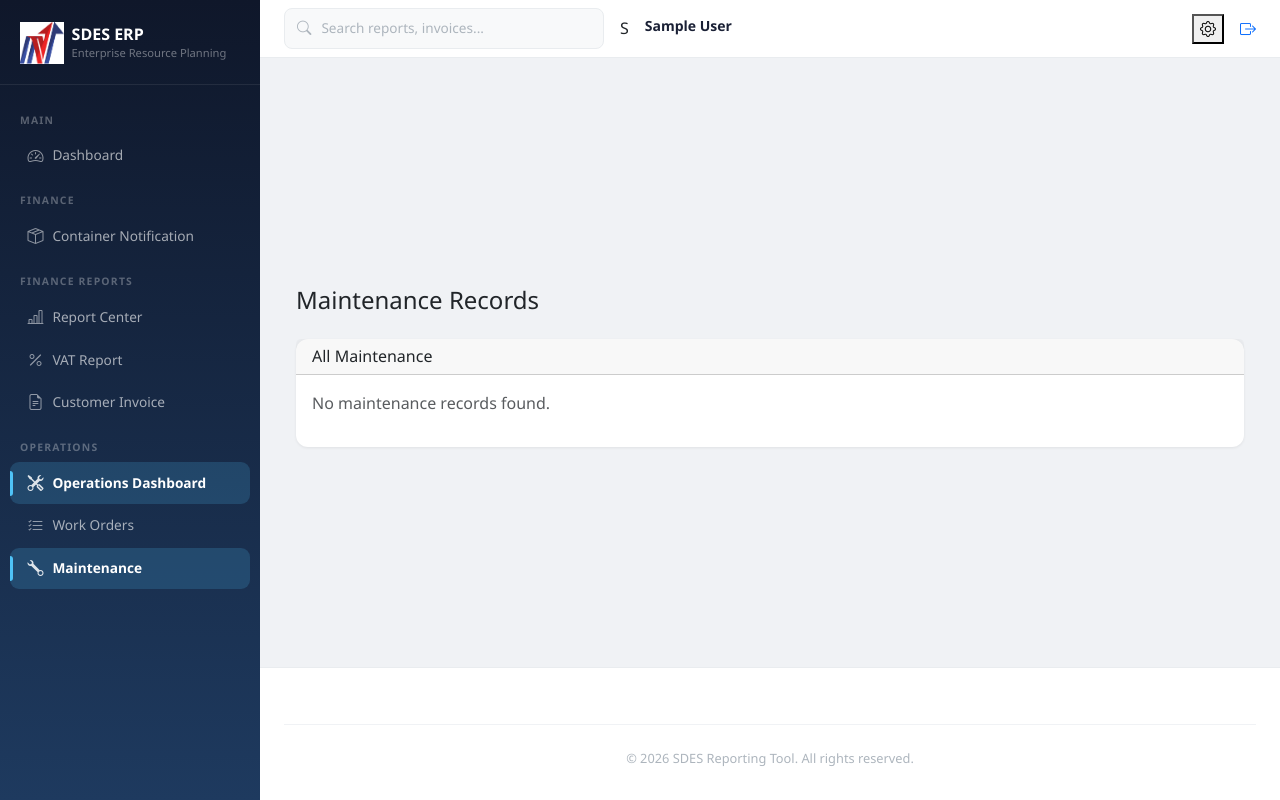
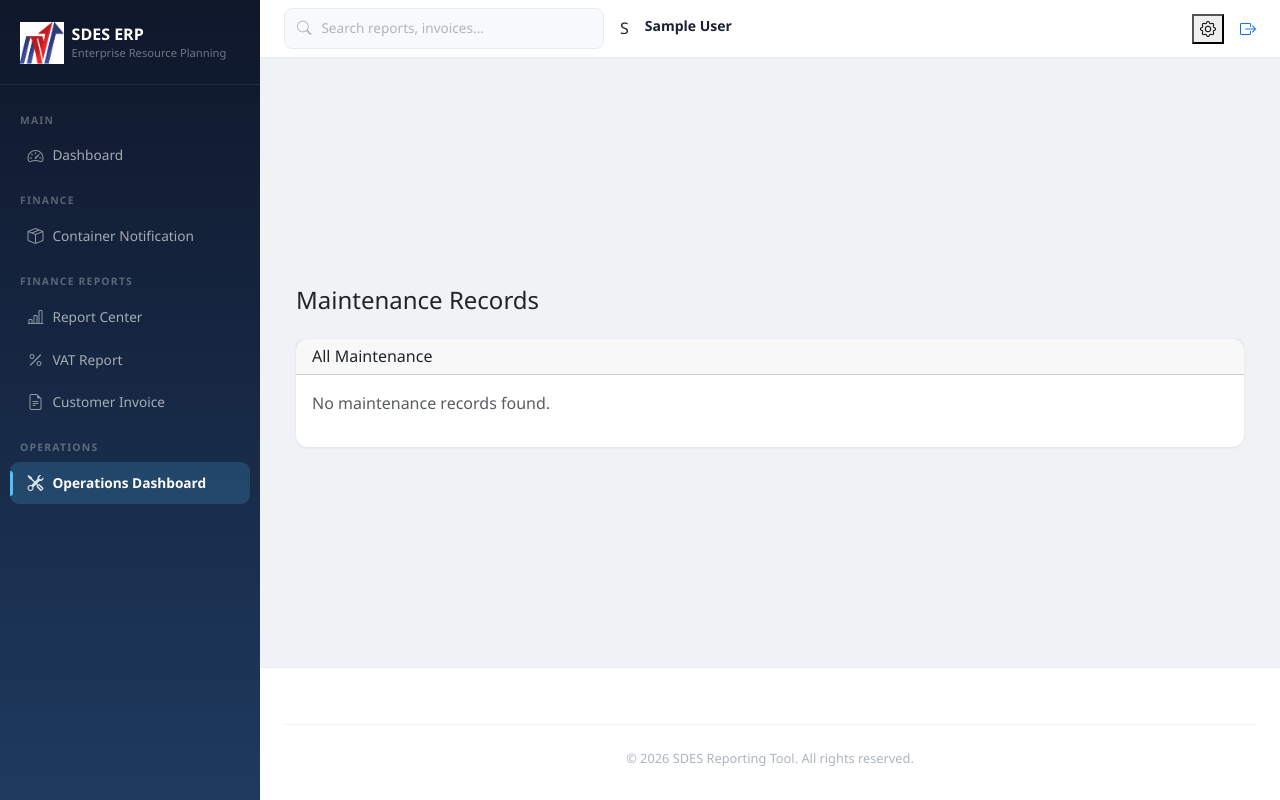
Before and after one commit to shahnawazsf/erp_project, a Django app: page /operations/maintenance/ in a window 1280 px wide. Run offline with Django 5.2, Linux system fonts and the light colour scheme; the visitor is signed in with stand-in values (Sample User, id 1); data that the repository does not hold is empty.

Commit message:
Make Operations Dashboard the default landing page
- Remove Work Orders and Maintenance menu items from sidebar
- Keep only Operations Dashboard under Operations section
- Update main dashboard view to redirect to Operations Dashboard
- Rename old dashboard view to core_dashboard (kept for reference)
- Operations is now the primary module for the reporting tool

Co-Authored-By: Claude Haiku 4.5 <noreply@anthropic.com>

```diff
--- a/templates/base.html
+++ b/templates/base.html
@@ -342,14 +342,6 @@
            class="nav-link {% if request.resolver_match.app_name == 'operations' %}active{% endif %}">
             <i class="bi bi-tools"></i> Operations Dashboard
         </a>
-        <a href="{% url 'operations:work_orders_list' %}"
-           class="nav-link {% if request.resolver_match.url_name == 'work_orders_list' %}active{% endif %}">
-            <i class="bi bi-list-check"></i> Work Orders
-        </a>
-        <a href="{% url 'operations:maintenance_list' %}"
-           class="nav-link {% if request.resolver_match.url_name == 'maintenance_list' %}active{% endif %}">
-            <i class="bi bi-wrench"></i> Maintenance
-        </a>
     </div>
 </div>
 
```
Also changed, not shown: core/views.py (+7 -1 lines).
